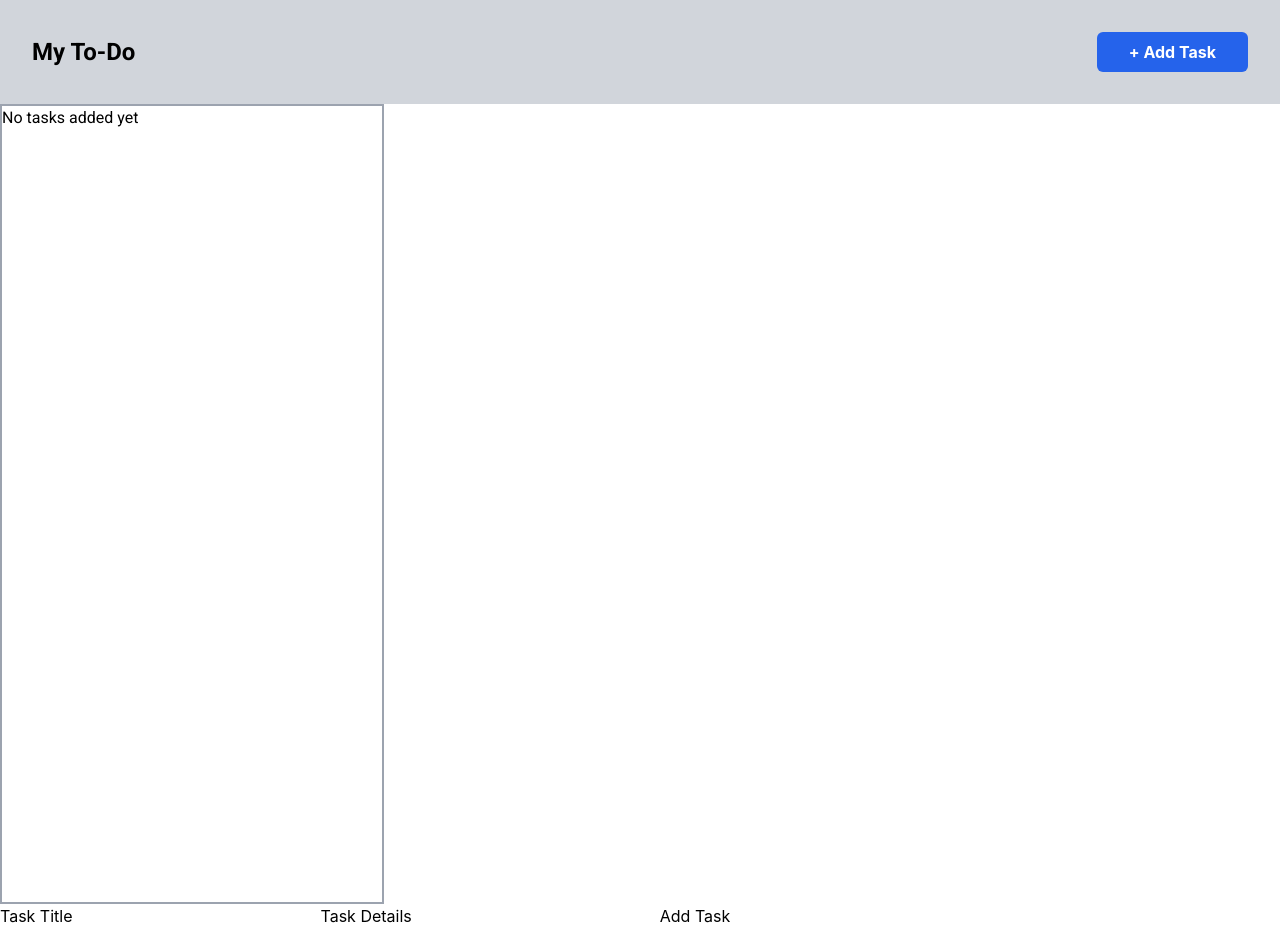
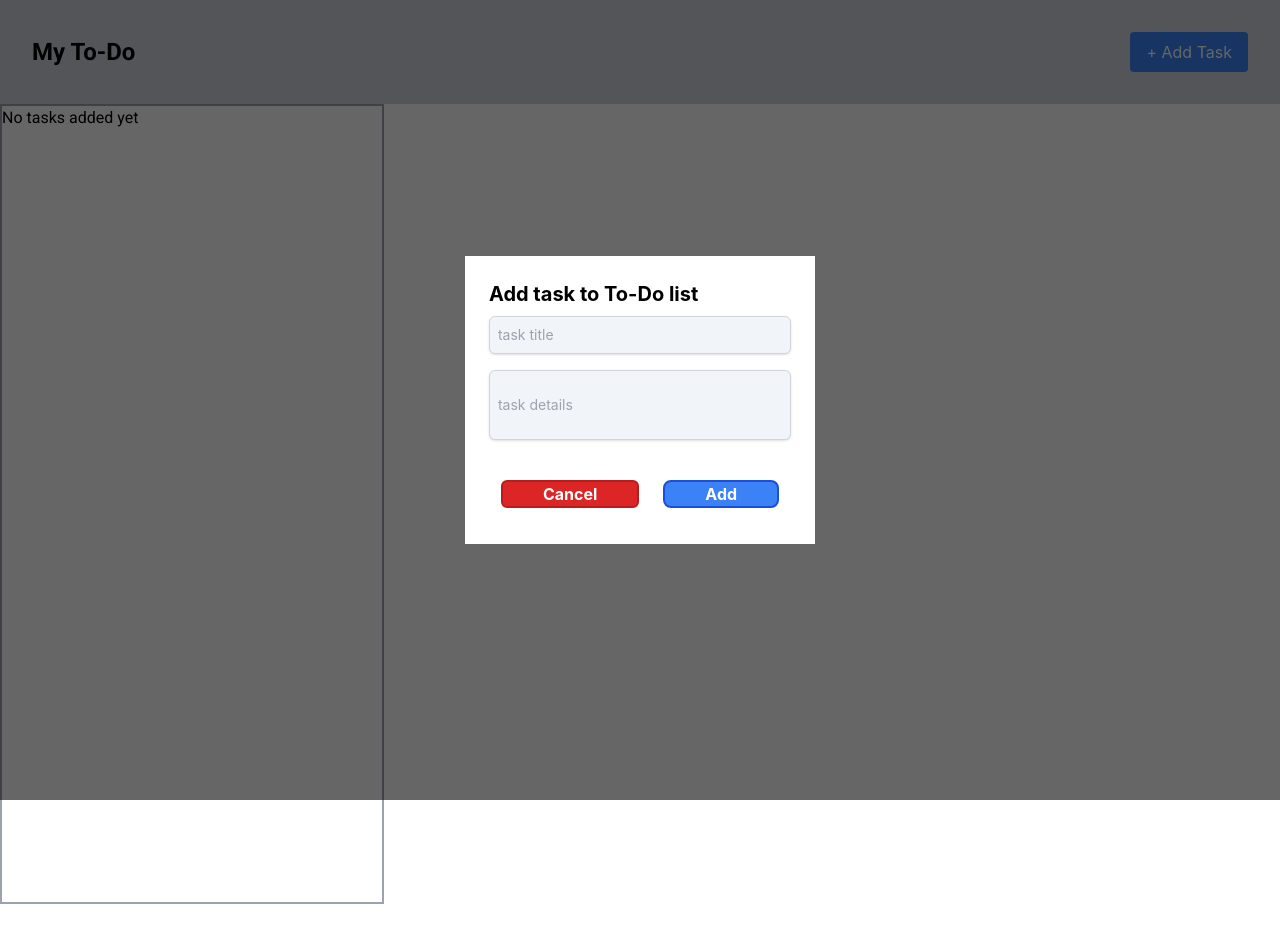
Before and after one commit to Loglady13/Lab3Web, a React (Create React App) app in the folder lab3/: page / in a window 1280 px wide. Both pictures are taken after a click on the button "+ Add Task". After the commit the page ends 904 px from the top, so only its background shows below. Built offline with nearby package versions, Linux system fonts and the light colour scheme.

Commit message:
AddTaskBackground and AddTaskForm styles

```diff
--- a/lab3/src/App.js
+++ b/lab3/src/App.js
@@ -24,7 +24,7 @@ function App() {
 
   return (
     <div className="App">
-      <NavigationBar />
+      <NavigationBar addTask={addTask}/>
       <div className='flex w-full font-roboto'>
         <TaskList tasks={tasks} onTaskSelect={setSelectedTask} />
         {selectedTask && ( // Muestra TaskDetail solo si hay una tarea seleccionada
@@ -38,9 +38,7 @@ function App() {
         )}
 
       </div>
-      <div>
-        <AddTaskForm addTask={addTask} /> {/*Prueba*/}
-      </div>
+
     </div>
   );
 }
--- a/lab3/src/components/AddTaskBackground.jsx
+++ b/lab3/src/components/AddTaskBackground.jsx
@@ -1,10 +1,22 @@
+import AddTaskForm from "./AddTaskForm";
+import React from 'react';
 
-const AddTaskBackground = () =>{
-    return(
+const AddTaskBackground = ({ addTask, onClose }) => {
+    return (
         <div>
+            <div className="
+                bg-black opacity-60
+                w-full h-screen flex
+                justify-center items-center
+                text-white z-10 fixed
+                top-0 left-0 bottom-0 right-0">
+            </div>
 
+            <div className="fixed z-20 inset-0 flex justify-center items-center">
+                <AddTaskForm addTask={addTask} onClose={onClose} /> {/* Pasa addTask aquí */}
+            </div>
         </div>
     );
-}
+};
 
-export default AddTaskBackground
+export default AddTaskBackground;
--- a/lab3/src/components/AddTaskForm.jsx
+++ b/lab3/src/components/AddTaskForm.jsx
@@ -1,43 +1,86 @@
 import React, { useState } from 'react';
 
-const AddTaskFrom = ({ addTask }) => {
-  const [taskTitle, setTaskTitle] = useState(''); //vacio por defecto
+const AddTaskForm = ({ addTask, onClose }) => {
+  const [taskTitle, setTaskTitle] = useState(''); // vacío por defecto
   const [taskDetails, setTaskDetails] = useState('');
 
   const handleSubmit = (e) => {
     e.preventDefault();
     const newTask = {
-      title: taskTitle, //Asigna el valor del form
-      details: taskDetails, //Asigna
-      hasAttachments: false, //No tiene attachments
+      title: taskTitle, // Asigna el valor del form
+      details: taskDetails, // Asigna
+      hasAttachments: false, // No tiene attachments
     };
-    addTask(newTask);
-    setTaskTitle(''); //Vacía los campos
-    setTaskDetails(''); //Vacía los campos
+    addTask(newTask); // Llama a addTask desde las props
+    setTaskTitle(''); // Vacía los campos
+    setTaskDetails(''); // Vacía los campos
+    onClose(); // Cierra el formulario después de agregar la tarea
   };
 
   return (
-    <div>
-      <form onSubmit={handleSubmit}>
-        <label htmlFor="task-title">Task Title</label>
+    <div className='bg-white'>
+      <form onSubmit={handleSubmit} className='m-6'>
+        <div className='flex flex-col text-black'>
+          <h2 className='font-bold text-xl'>Add task to To-Do list</h2>
           <input
             type="text"
             name="task-title"
             value={taskTitle}
             onChange={(e) => setTaskTitle(e.target.value)}
             required
+            placeholder='task title'
+            className='
+                    border
+                    border-gray-300
+                    rounded-md
+                    shadow
+                    bg-slate-100
+                    p-2 mt-2 mb-2
+                    text-sm'
           />
-        <label htmlFor="task-details">Task Details</label>
           <input
             type="text"
             name="task-details"
             value={taskDetails}
             onChange={(e) => setTaskDetails(e.target.value)}
+            placeholder='task details'
+            className='
+                    border
+                    border-gray-300
+                    rounded-md
+                    shadow
+                    bg-slate-100
+                    pt-6 pb-6 pl-2
+                    mt-2 mb-3
+                    text-sm'
           />
-        <button type="submit">Add Task</button>
+        </div>
+        <div className='justify-center flex flex-row pt-4 font-bold text-white'>
+          <button type='button'
+                  onClick={onClose} // Cambiado a onClick
+                  className='
+                          bg-red-600
+                          rounded-md
+                          px-10 m-3
+                          border-red-700
+                          border-2
+                          hover:bg-red-700'>
+              Cancel
+          </button>
+          <button type='submit'
+                  className='
+                      bg-blue-500
+                      rounded-lg
+                      px-10 m-3
+                      border-blue-700
+                      border-2
+                      hover:bg-blue-700'>
+              Add
+          </button>
+        </div>
       </form>
     </div>
   );
 };
 
-export default AddTaskFrom;
+export default AddTaskForm;
--- a/lab3/src/components/NavigationBar.jsx
+++ b/lab3/src/components/NavigationBar.jsx
@@ -1,12 +1,30 @@
-import Button from "./Button";
+import React, { useState } from "react";
+import AddTaskBackground from "./AddTaskBackground";
 
-const NavigationBar = () => {
+const NavigationBar = ({ addTask }) => {
+  const [showAddTask, setShowAddTask] = useState(false); // Controla la visibilidad de AddTaskBackground
+
+  function handleClick() {
+    setShowAddTask(true);
+  }
+
+  function handleClose() {
+    setShowAddTask(false);
+  }
+
   return (
-    <div className=" py-8 px-8 flex justify-between items-center bg-gray-300">
-        <h1 className="text-2xl font-bold font-roboto ">My To-Do</h1>
-        <Button text="+ Add Task" color={"blue"}></Button>
+    <div className="py-8 px-8 flex justify-between items-center bg-gray-300">
+      <h1 className="text-2xl font-bold font-roboto">My To-Do</h1>
+      <div>
+        <button onClick={handleClick} className="bg-blue-500 text-white px-4 py-2 rounded">
+          + Add Task
+        </button>
+
+        {/* Renderiza AddTaskBackground solo si showAddTask es true */}
+        {showAddTask && <AddTaskBackground addTask={addTask} onClose={handleClose} />} {/* Pasa addTask aquí */}
+      </div>
     </div>
   );
-}
+};
 
 export default NavigationBar;
--- a/lab3/src/output.css
+++ b/lab3/src/output.css
@@ -545,12 +545,76 @@ video {
   display: none;
 }
 
+.fixed {
+  position: fixed;
+}
+
+.absolute {
+  position: absolute;
+}
+
+.inset-0 {
+  inset: 0px;
+}
+
+.bottom-0 {
+  bottom: 0px;
+}
+
+.left-0 {
+  left: 0px;
+}
+
+.right-0 {
+  right: 0px;
+}
+
+.top-0 {
+  top: 0px;
+}
+
+.right-4 {
+  right: 1rem;
+}
+
+.top-4 {
+  top: 1rem;
+}
+
+.z-10 {
+  z-index: 10;
+}
+
+.z-20 {
+  z-index: 20;
+}
+
+.m-6 {
+  margin: 1.5rem;
+}
+
+.m-3 {
+  margin: 0.75rem;
+}
+
 .ml-4 {
   margin-left: 1rem;
 }
 
 .mr-4 {
   margin-right: 1rem;
+}
+
+.mb-2 {
+  margin-bottom: 0.5rem;
+}
+
+.mt-2 {
+  margin-top: 0.5rem;
+}
+
+.mb-3 {
+  margin-bottom: 0.75rem;
 }
 
 .flex {
@@ -581,6 +645,14 @@ video {
   width: 100%;
 }
 
+.flex-row {
+  flex-direction: row;
+}
+
+.flex-col {
+  flex-direction: column;
+}
+
 .items-center {
   align-items: center;
 }
@@ -597,8 +669,20 @@ video {
   border-radius: 0.375rem;
 }
 
+.rounded-lg {
+  border-radius: 0.5rem;
+}
+
+.rounded {
+  border-radius: 0.25rem;
+}
+
 .border-2 {
   border-width: 2px;
+}
+
+.border {
+  border-width: 1px;
 }
 
 .border-y-2 {
@@ -618,6 +702,16 @@ video {
 .border-gray-400 {
   --tw-border-opacity: 1;
   border-color: rgb(156 163 175 / var(--tw-border-opacity));
+}
+
+.border-blue-700 {
+  --tw-border-opacity: 1;
+  border-color: rgb(29 78 216 / var(--tw-border-opacity));
+}
+
+.border-red-700 {
+  --tw-border-opacity: 1;
+  border-color: rgb(185 28 28 / var(--tw-border-opacity));
 }
 
 .bg-blue-600 {
@@ -640,8 +734,32 @@ video {
   background-color: rgb(220 38 38 / var(--tw-bg-opacity));
 }
 
+.bg-slate-100 {
+  --tw-bg-opacity: 1;
+  background-color: rgb(241 245 249 / var(--tw-bg-opacity));
+}
+
+.bg-blue-500 {
+  --tw-bg-opacity: 1;
+  background-color: rgb(59 130 246 / var(--tw-bg-opacity));
+}
+
+.bg-black {
+  --tw-bg-opacity: 1;
+  background-color: rgb(0 0 0 / var(--tw-bg-opacity));
+}
+
+.bg-white {
+  --tw-bg-opacity: 1;
+  background-color: rgb(255 255 255 / var(--tw-bg-opacity));
+}
+
 .p-4 {
   padding: 1rem;
+}
+
+.p-2 {
+  padding: 0.5rem;
 }
 
 .px-4 {
@@ -669,8 +787,29 @@ video {
   padding-bottom: 2rem;
 }
 
+.px-10 {
+  padding-left: 2.5rem;
+  padding-right: 2.5rem;
+}
+
 .pt-8 {
   padding-top: 2rem;
+}
+
+.pt-4 {
+  padding-top: 1rem;
+}
+
+.pb-6 {
+  padding-bottom: 1.5rem;
+}
+
+.pl-2 {
+  padding-left: 0.5rem;
+}
+
+.pt-6 {
+  padding-top: 1.5rem;
 }
 
 .font-roboto {
@@ -684,6 +823,16 @@ video {
 
 .text-lg {
   font-size: 1.125rem;
+  line-height: 1.75rem;
+}
+
+.text-sm {
+  font-size: 0.875rem;
+  line-height: 1.25rem;
+}
+
+.text-xl {
+  font-size: 1.25rem;
   line-height: 1.75rem;
 }
 
@@ -706,6 +855,25 @@ video {
   color: rgb(255 255 255 / var(--tw-text-opacity));
 }
 
+.text-black {
+  --tw-text-opacity: 1;
+  color: rgb(0 0 0 / var(--tw-text-opacity));
+}
+
+.opacity-60 {
+  opacity: 0.6;
+}
+
+.shadow {
+  --tw-shadow: 0 1px 3px 0 rgb(0 0 0 / 0.1), 0 1px 2px -1px rgb(0 0 0 / 0.1);
+  --tw-shadow-colored: 0 1px 3px 0 var(--tw-shadow-color), 0 1px 2px -1px var(--tw-shadow-color);
+  box-shadow: var(--tw-ring-offset-shadow, 0 0 #0000), var(--tw-ring-shadow, 0 0 #0000), var(--tw-shadow);
+}
+
+.filter {
+  filter: var(--tw-blur) var(--tw-brightness) var(--tw-contrast) var(--tw-grayscale) var(--tw-hue-rotate) var(--tw-invert) var(--tw-saturate) var(--tw-sepia) var(--tw-drop-shadow);
+}
+
 .hover\:cursor-pointer:hover {
   cursor: pointer;
 }
@@ -724,3 +892,13 @@ video {
   --tw-bg-opacity: 1;
   background-color: rgb(153 27 27 / var(--tw-bg-opacity));
 }
+
+.hover\:bg-blue-700:hover {
+  --tw-bg-opacity: 1;
+  background-color: rgb(29 78 216 / var(--tw-bg-opacity));
+}
+
+.hover\:bg-red-700:hover {
+  --tw-bg-opacity: 1;
+  background-color: rgb(185 28 28 / var(--tw-bg-opacity));
+}
```
Lines whose indentation alone changed are shown as unchanged.
